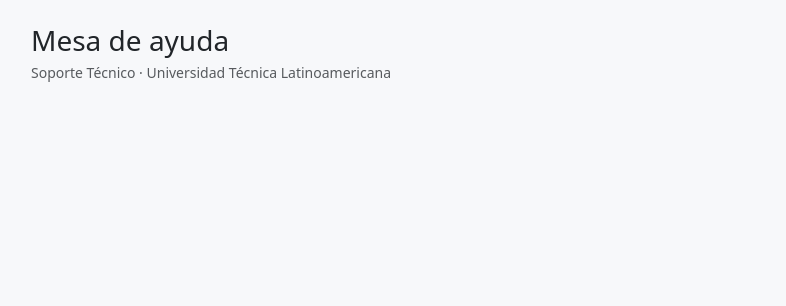
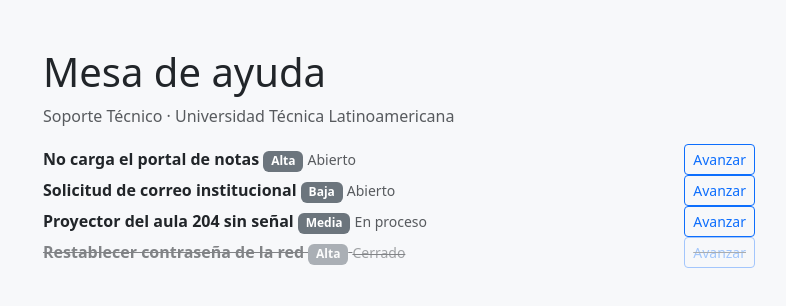
Before and after one commit to marcelasarair-design/mesa-de-ayuda-Ramirez-Caceres, a React (Vite) app: page / in a window 1280 px wide. Shown: the top 306 px of the page, without its empty margins (241-1027 px from the left). Built offline with nearby package versions, Linux system fonts and the light colour scheme.

Commit message:
R1: lista con componente hijo

```diff
--- a/src/components/MesaDeAyuda.jsx
+++ b/src/components/MesaDeAyuda.jsx
@@ -1,39 +1,29 @@
-import { useState, useEffect } from 'react'
-import Ticket from './Ticket'
-import { TICKETS_INICIALES } from '../data/tickets'
+import { useState } from 'react';
+import Ticket from './Ticket';
+import { TICKETS_INICIALES } from '../data/tickets';
 
 function MesaDeAyuda() {
-  const [tickets, setTickets] = useState(TICKETS_INICIALES)
-
-  // R2 · Estado del formulario: título, prioridad y mensaje de error.
-  // R4 · Estado del filtro: prioridad seleccionada ('Todas' al inicio).
-
-  // R6 · useEffect con arreglo de dependencias [tickets].
-
-  // R2 · function agregar() — valida el título y añade el ticket nuevo.
-
-  // R3 · function avanzar(id) — recorre Abierto → En proceso → Cerrado sin mutar.
-
-  // R4 · const visibles = ... tickets filtrados por prioridad.
-  // R5 · const abiertos / enProceso / cerrados — calculados, NO guardados en estado.
+  const [tickets, setTickets] = useState(TICKETS_INICIALES);
 
   return (
-    <div>
-      <h1 className="h3 mb-1">Mesa de ayuda</h1>
-      <p className="text-muted small mb-4">Soporte Técnico · Universidad Técnica Latinoamericana</p>
+    <div className="container py-4">
+      <h1>Mesa de ayuda</h1>
+      <p className="text-muted">Soporte Técnico · Universidad Técnica Latinoamericana</p>
 
-      {/* R2 · Formulario: input de título, select de prioridad, botón Agregar y mensaje de error */}
-
-      {/* R4 · Filtro: select de prioridad con la opción «Todas» */}
-
-      <ul className="list-group mb-3">
-        {/* R1 · Recorra la lista visible con .map() y dibuje un <Ticket /> por cada elemento.
-            Recuerde la prop key y la prop onAvanzar. */}
+      {/* R1: lista con componente hijo */}
+      <ul className="list-unstyled">
+        {tickets.map((t) => (
+          <Ticket
+            key={t.id}
+            titulo={t.titulo}
+            prioridad={t.prioridad}
+            estado={t.estado}
+            onAvanzar={() => {}}
+          />
+        ))}
       </ul>
-
-      {/* R5 · Resumen con los tres contadores */}
     </div>
-  )
+  );
 }
 
-export default MesaDeAyuda
+export default MesaDeAyuda;
```
